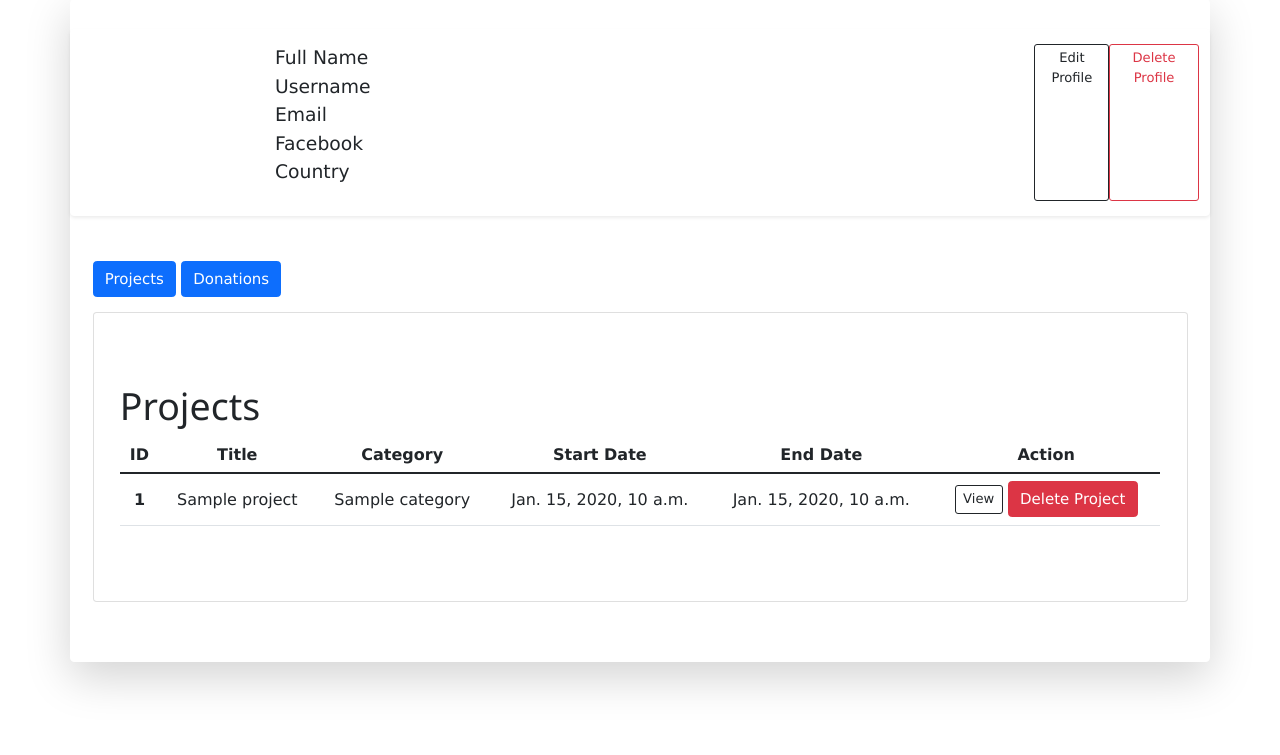
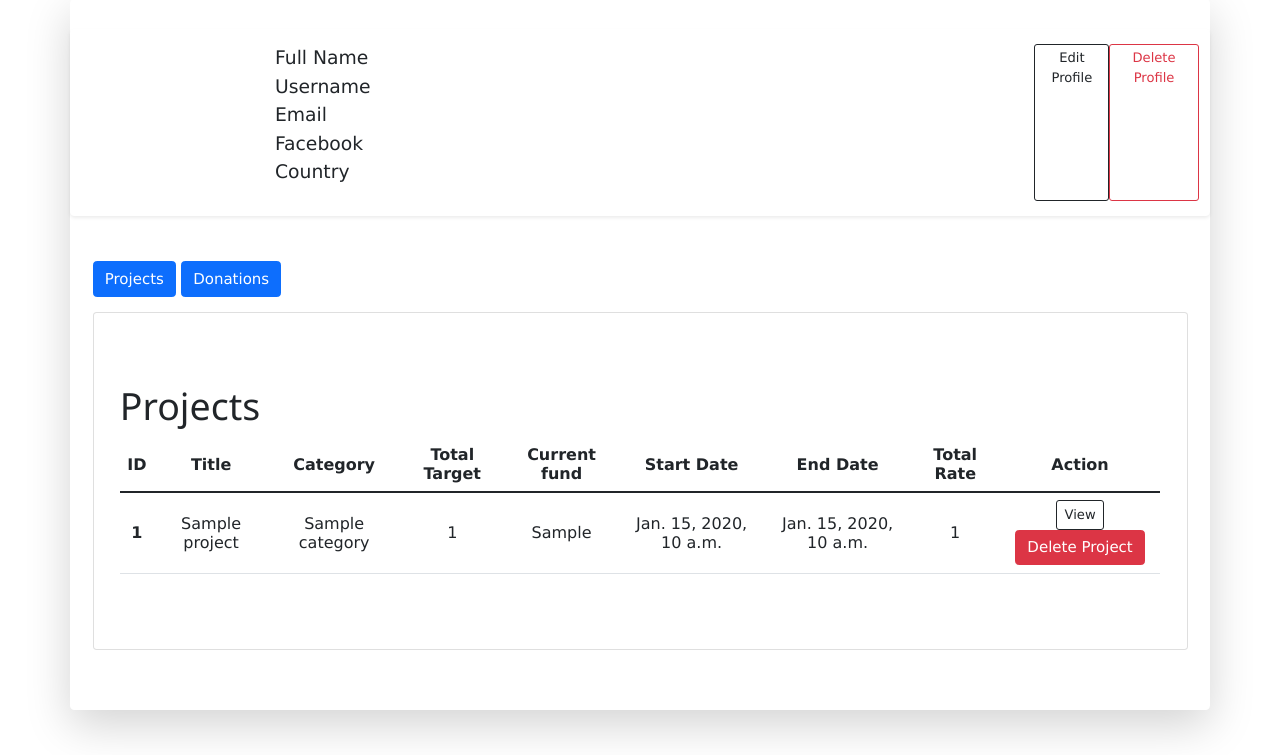
Before and after one commit to ayazeid/Crowd-Funding-App-Django, a Django app: template crowdfund/users/templates/users/user_profile.html in a window 1280 px wide, after a click on "Projects". Shown: the part 102-857 px from the top of the page. Run offline with Django 3.2, Linux system fonts and the light colour scheme; the template is opened without the code that fills it: most values are stand-ins (such as "Sample title", 1, 10 or a date in 2020); some libraries are stand-ins or nearby versions.

Commit message:
Handle project rating and current fund in user profile

```diff
--- a/crowdfund/projects/views.py
+++ b/crowdfund/projects/views.py
@@ -31,6 +31,7 @@ class ProjectDetail(DetailView):
         data['total_donations'] = UserDonation.objects.filter(project_id=self.kwargs["pk"]).aggregate(Sum('amount')).get('amount__sum')
         try:
             data['rating'] = total_rate / raters_count
+            Project.objects.filter(id=self.kwargs["pk"]).update(total_rate=data['rating'],current_fund=data['total_donations'])
         except:
             data['rating'] = 0
         return data
--- a/crowdfund/users/templates/users/user_profile.html
+++ b/crowdfund/users/templates/users/user_profile.html
@@ -157,8 +157,11 @@
                   <th scope="col">ID</th>
                   <th scope="col">Title</th>
                   <th scope="col">Category</th>
+                  <th scope="col">Total Target</th>
+                  <th scope="col">Current fund</th>
                   <th scope="col">Start Date</th>
                   <th scope="col">End Date</th>
+                  <th scope="col">Total Rate</th>
                   <th scope="col">Action</th>
                 </tr>
               </thead>
@@ -168,8 +171,11 @@
                   <th scope="row">{{project.id}}</th>
                   <td>{{project.title}}</td>
                   <td>{{project.category}}</td>
+                  <td>{{project.total_target}}</td>
+                  <td>{{project.current_fund}}</td>
                   <td>{{project.start_date}}</td>
                   <td>{{project.end_date}}</td>
+                  <td>{{project.total_rate}}</td>
                   <td>
                     <a
                       class="btn btn-outline-dark btn-sm"
```
Also changed, not shown: crowdfund/crowdfund/settings.py (+10 -10 lines).
